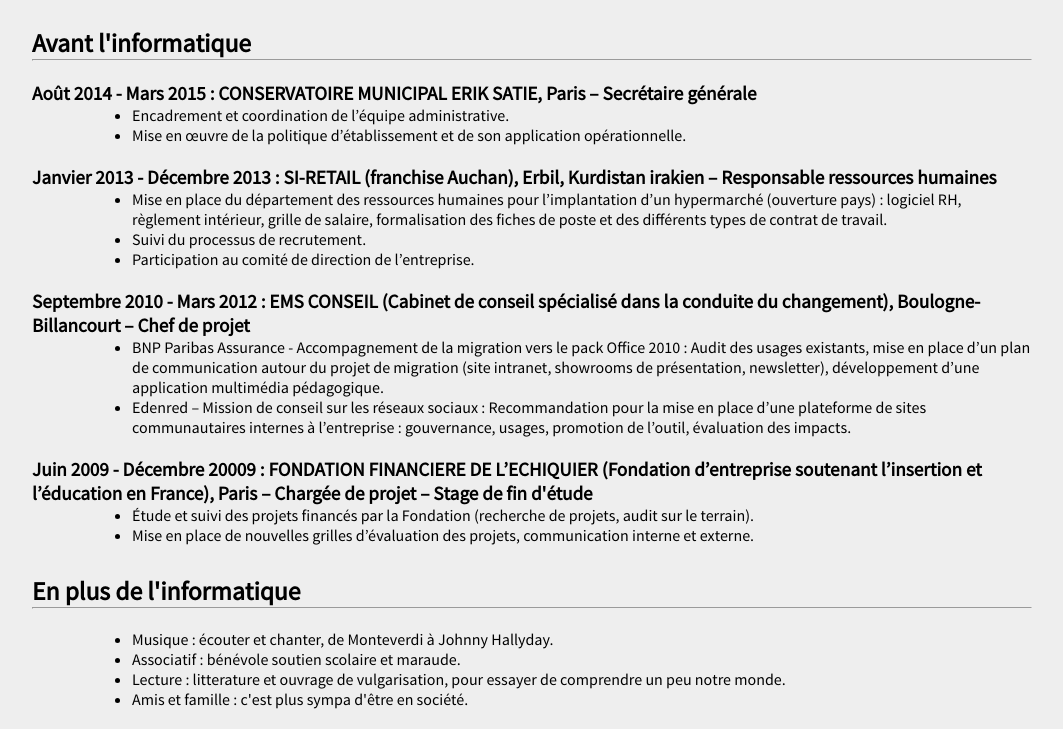
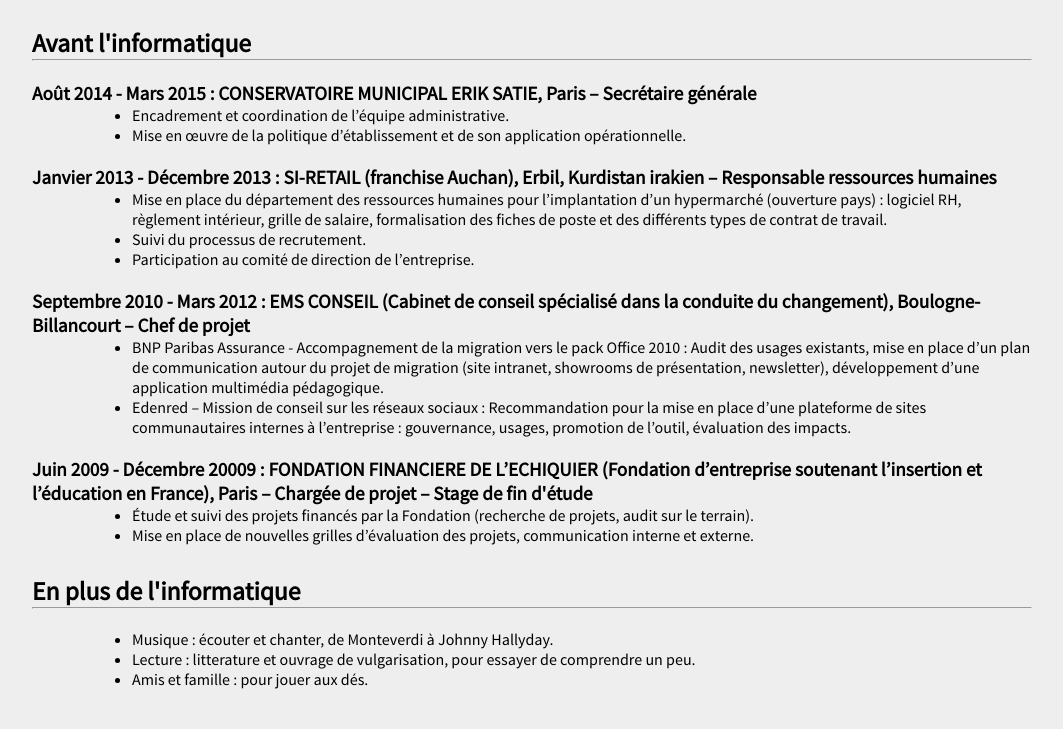
Before and after one commit to parmeso6/CV, a plain HTML site: page index.html in a window 1280 px wide. Shown: the part 616-1345 px from the top of the page, without its empty margins (184-1247 px from the left). Drawn offline with Linux system fonts and the light colour scheme.

Commit message:
Update index.html

```diff
--- a/index.html
+++ b/index.html
@@ -74,9 +74,8 @@
 	<hr>
 	<ul>
 		<li>Musique : écouter et chanter, de Monteverdi à Johnny Hallyday.</li>
-		<li>Associatif : bénévole soutien scolaire et maraude.</li>
-		<li>Lecture : litterature et ouvrage de vulgarisation, pour essayer de comprendre un peu notre monde.</li>
-		<li>Amis et famille : c'est plus sympa d'être en société.</li>
+		<li>Lecture : litterature et ouvrage de vulgarisation, pour essayer de comprendre un peu.</li>
+		<li>Amis et famille : pour jouer aux dés.</li>
 	</ul>
 </section>
 
```
